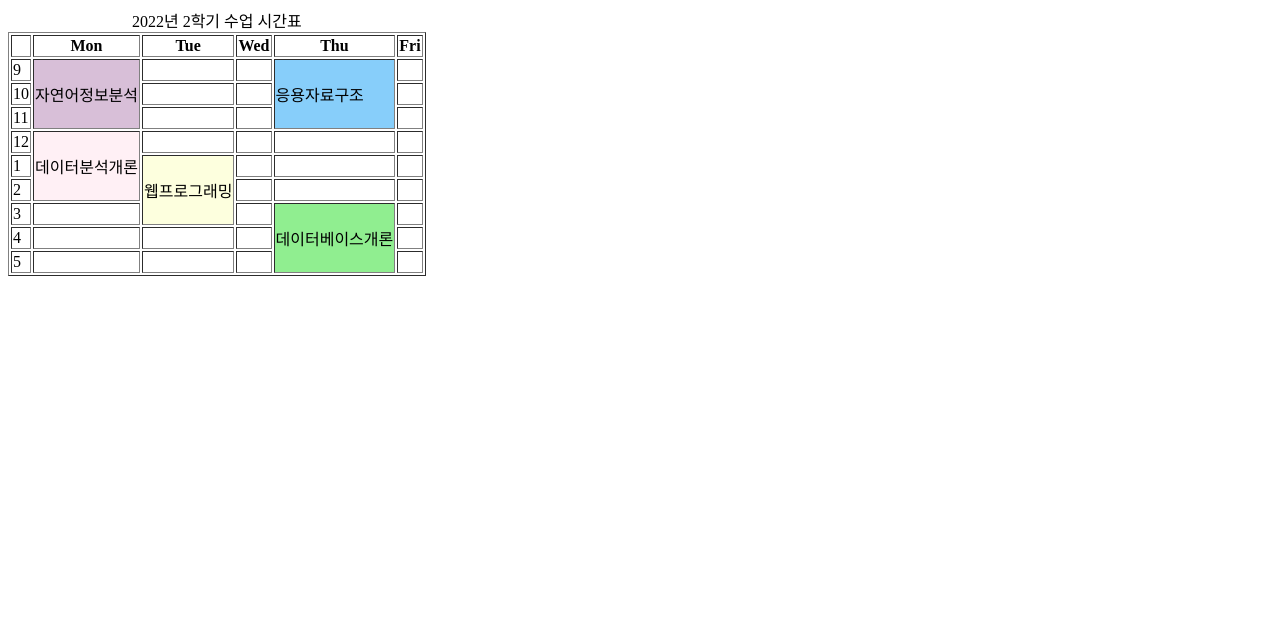
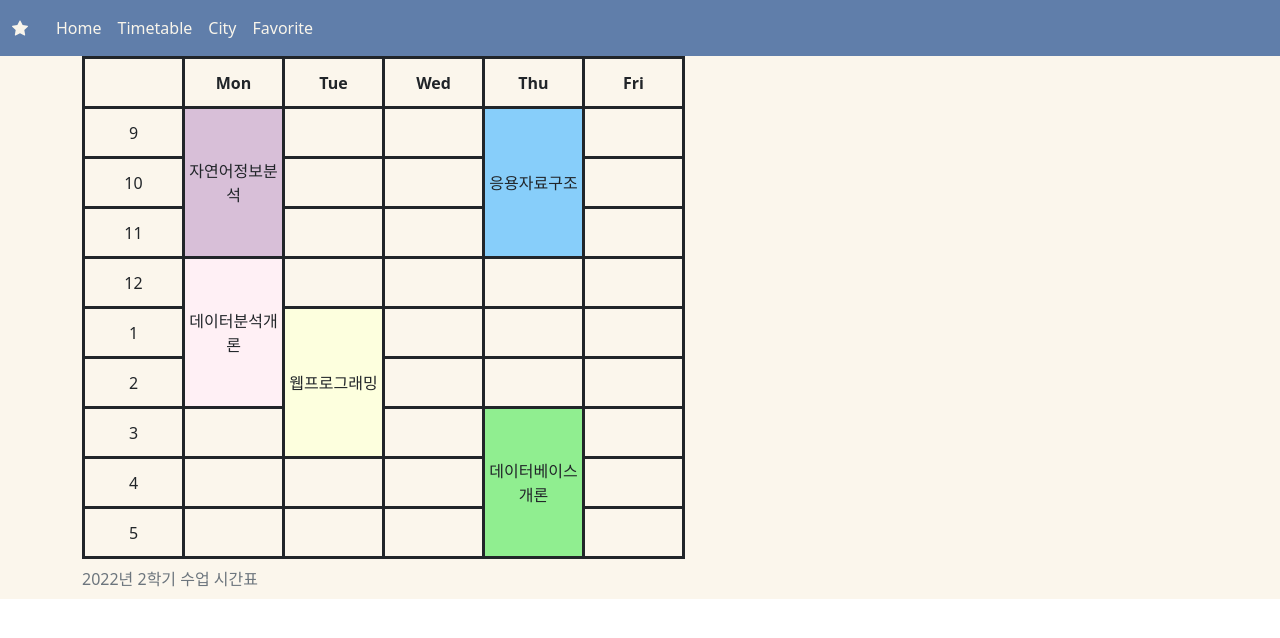
Before and after one commit to chiharuyamato/chiharuyamato.github.io, a plain HTML site: page timetable/timetable.html in a window 1280 px wide. Drawn offline with nearby package versions, Linux system fonts and the light colour scheme.

Commit message:
timetable update

```diff
--- a/style.css
+++ /dev/null
@@ -1,72 +0,0 @@
-#navbarNav li a, svg {
-    color: #F9F5EB;
-}
-img:hover {
-    opacity: 70%;
-}
-ul {
-    list-style: none;
-}
-a{
-    text-decoration: none;
-}
-#greeting {
-    height: 500px;
-    background-color: #F9F5EB;
-    text-align: center;
-}
-#greeting h1 {
-    color: #35455e;
-    font-size: 10vh;
-    padding-top: 200px;
-}
-
-h1, h2, h3 {
-    padding-top: 10px;
-    text-align: center;
-}
-main {
-    background-color: #EAE3D2;
-    color: #35455e;
-}
-
-.contents {
-    display: flex;
-}
-
-.contents-item {
-    width: 25%;
-    margin: 10px auto;
-    text-align: center;
-}
-pre {
-    text-align: center;
-}
-.profile-contents{
-    margin-left: 25px;
-}
-
-footer {
-    height: 50px;
-    color: #F9F5EB;
-    background-color: #35455e;
-    text-align: center;
-}
-footer p {
-    padding-top: 15px;
-}
-
-@media screen and (max-width: 960px) {
-    .profile-contents {
-
-        display: flex
-
-    };
-}
-
-@media screen and (max-width: 768px) {
-    .contents {
-        display: block;
-        ;
-    }
-}
--- a/timetable/timetable.html
+++ b/timetable/timetable.html
@@ -4,12 +4,74 @@
         <meta charset="UTF-8">
         <meta name="viewport" content="width=device-width, initial-scale=1">
         <title>timetable</title>
-        <link rel="stylesheet" href="style.css">
+        <link href="https://cdn.jsdelivr.net/npm/bootstrap@5.2.2/dist/css/bootstrap.min.css" rel="stylesheet" integrity="sha384-Zenh87qX5JnK2Jl0vWa8Ck2rdkQ2Bzep5IDxbcnCeuOxjzrPF/et3URy9Bv1WTRi" crossorigin="anonymous">
+        <style>
+            #navbarNav li a, svg {
+            color: #F9F5EB;
+            }
+            main {
+                background-color: #fbf6ec;
+            }
+            #natural_language{
+                background-color: thistle;
+            }
+
+            #data_analysis {
+                background-color: lavenderblush;
+            }
+
+            #web_programming{
+                background-color: rgb(253, 255, 222);
+            }
+            #data_structure{
+                background-color: lightskyblue;
+            }
+            #database {
+                background-color: lightgreen;
+            }
+            th,tr,td {
+                height: 50px;
+                width: 100px;
+                border: solid;
+                text-align: center;
+            }
+
+        </style>
     </head>
 
     <body>
+        <nav class="navbar navbar-expand" style="background-color: #607EAA;">
+            <div class="container-fluid">
+                <a class="navbar-brand" href="#">
+                    <svg xmlns="http://www.w3.org/2000/svg" width="20" height="20" fill="currentColor" class="bi bi-star-fill" viewBox="0 0 20 20">
+                        <path d="M3.612 15.443c-.386.198-.824-.149-.746-.592l.83-4.73L.173 6.765c-.329-.314-.158-.888.283-.95l4.898-.696L7.538.792c.197-.39.73-.39.927 0l2.184 4.327 4.898.696c.441.062.612.636.282.95l-3.522 3.356.83 4.73c.078.443-.36.79-.746.592L8 13.187l-4.389 2.256z"/>
+                    </svg>
+
+                </a>
+                <div class="collapse navbar-collapse" id="navbarNav">
+                    <ul class="navbar-nav">
+                      <li class="nav-item">
+                        <a class="nav-link" href="/index.html">Home</a>
+                      </li>
+                      <li class="nav-item">
+                        <a class="nav-link" href="timetable/timetable.html">Timetable</a>
+                      </li>
+                      <li class="nav-item">
+                        <a class="nav-link" href="/city/city.html">City</a>
+                      </li>
+                      <li class="nav-item">
+                        <a class="nav-link" href="/favorite/favorite.html">Favorite</a>
+                      </li>
+                    </ul>
+                </div>
+            </div>
+
+        </nav>
 
         <main>
+            <div class="container">
+                <div class="row">
+                    <div class="col">
                         <table border="1">
                             <tr>
                                 <th> </th>
@@ -88,6 +150,10 @@
                             <caption>2022년 2학기 수업 시간표</caption>
 
                         </table>
+                    </div>
+                </div>
+            </div>
+
         </main>
 
     </body>
```
Also changed, not shown: 1 other file. Lines whose indentation alone changed are shown as unchanged.
